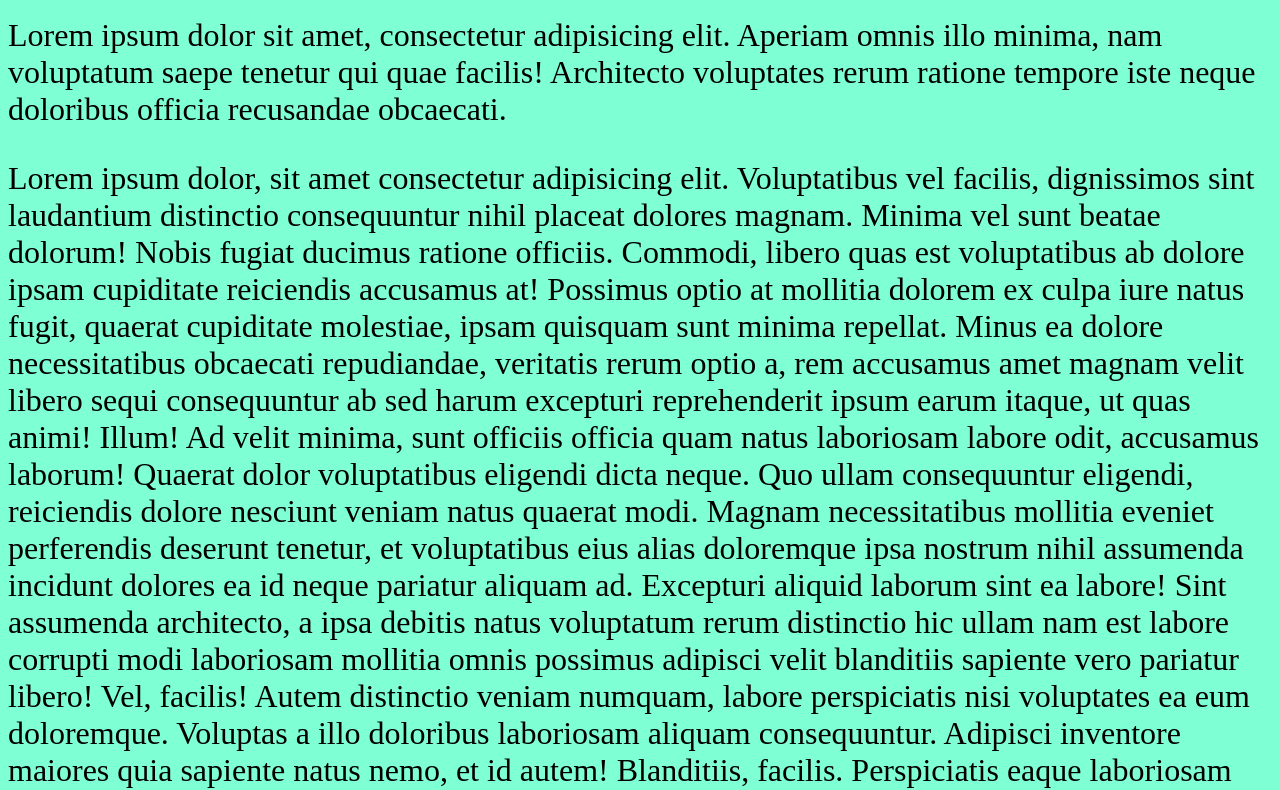
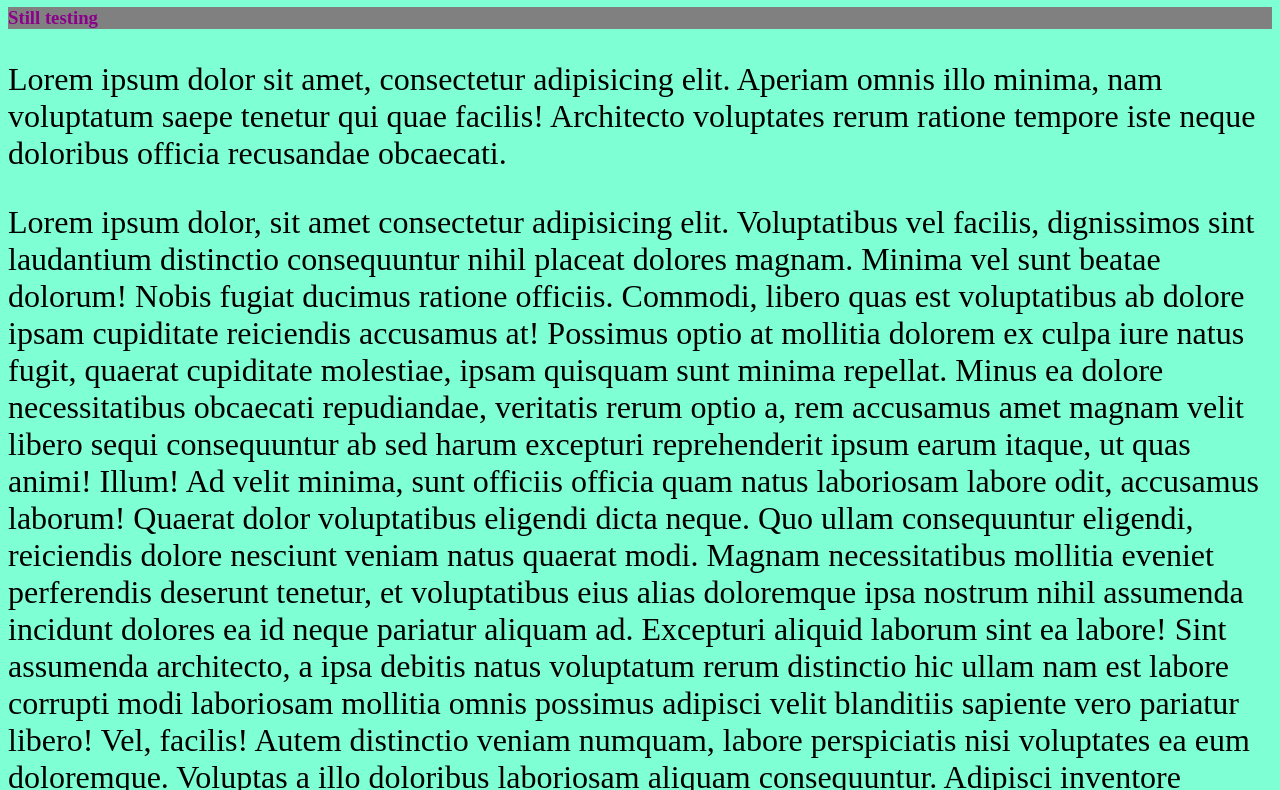
Before and after one commit to Abhinav01Sinha/Testing, a plain HTML site: page index.html in a window 1280 px wide. Shown: the part 73-863 px from the top of the page. Drawn offline with Linux system fonts and the light colour scheme.

Commit message:
new heading

```diff
--- a/index.html
+++ b/index.html
@@ -8,6 +8,8 @@
   </head>
   <body>
     <h1>GIT DEMO PAGE!</h1>
+
+    <h3>Still testing</h3>
 
     <p>
       Lorem ipsum dolor sit amet, consectetur adipisicing elit. Aperiam omnis
--- a/style.css
+++ b/style.css
@@ -1,6 +1,11 @@
 h1{
     color: brown;
     background-color:aliceblue;
+}
+
+h3{
+    color: darkmagenta;
+    background-color: gray;
 }
 
 body{
```
